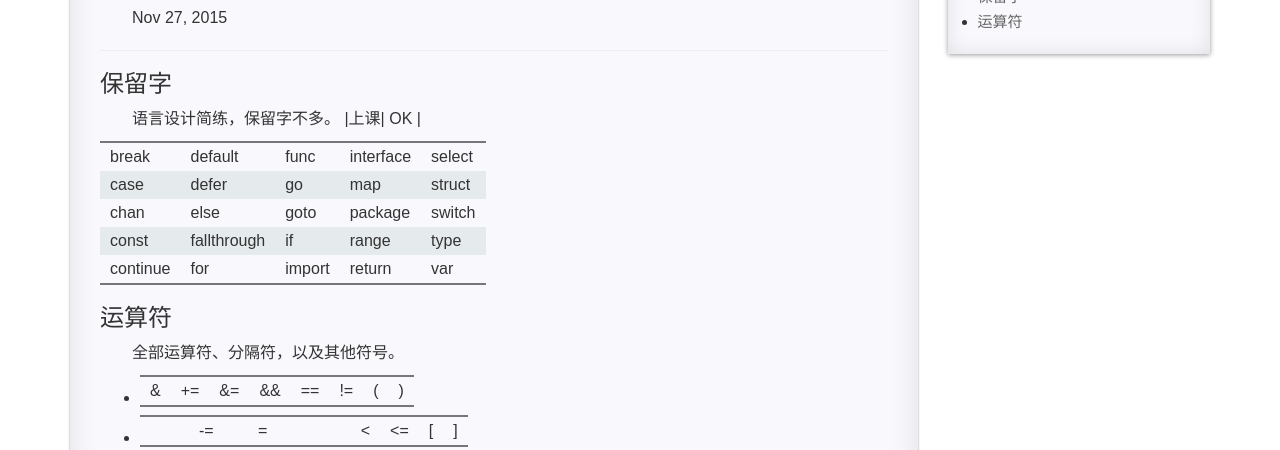
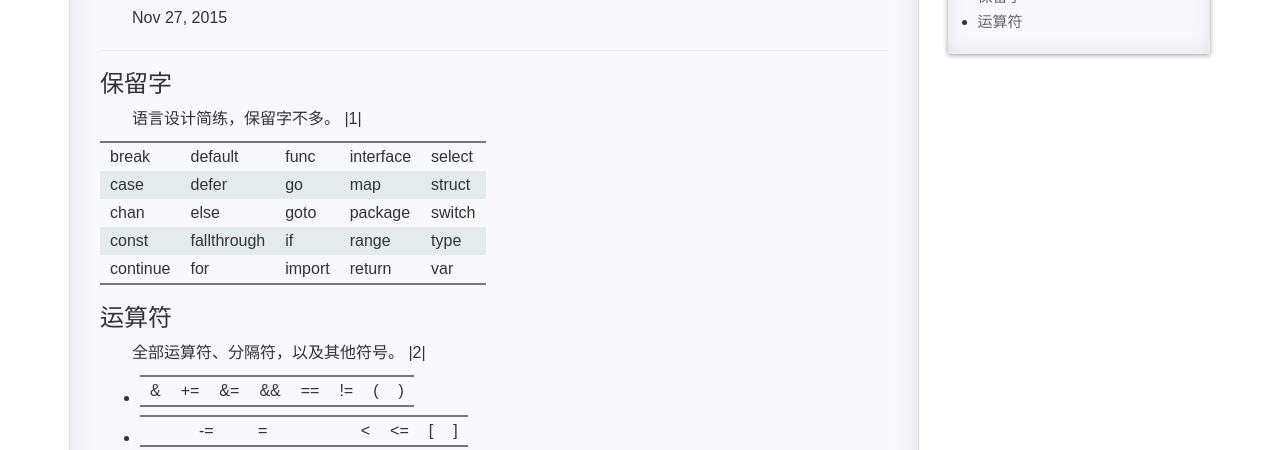
Before and after one commit to hexing-w/hexing-w.github.io, a Jekyll site: the page built from _posts/2015-11-30-go表达式.md, in a window 1280 px wide. Shown: the part 146-596 px from the top of the page. Built offline with Jekyll 4.4.1, drawn with Linux system fonts in a browser that asks for light colours; nearby versions of some CDN libraries; comment, search, counter and statistics services are not loaded; a style sheet for code colours, icons or effects is not loaded.

Commit message:
press.go posts update : exit > :::;;;; ; ; '; ;;;;

```diff
--- a/_posts/2015-11-30-go表达式.md
+++ b/_posts/2015-11-30-go表达式.md
@@ -12,7 +12,7 @@ excerpt: go
 ###保留字
 
 语言设计简练，保留字不多。
-|上课|  OK  |
+|1|
 
 break   |  default   | func | interface | select
 case    |  defer 	 | go   |	  map 	| struct
@@ -23,6 +23,7 @@ continue|   for      |import|  return   | var
 ###运算符
 
 全部运算符、分隔符，以及其他符号。
+|2|
 +  | &	| += | &=  | &&  | ==  | !=  | (  | )
 -  | |	| -= | |=  | ||  | <   | <=  | [  | ]
 *  | ^	| *= | ^=  | <-  | >   | >=  | {  | }
```
